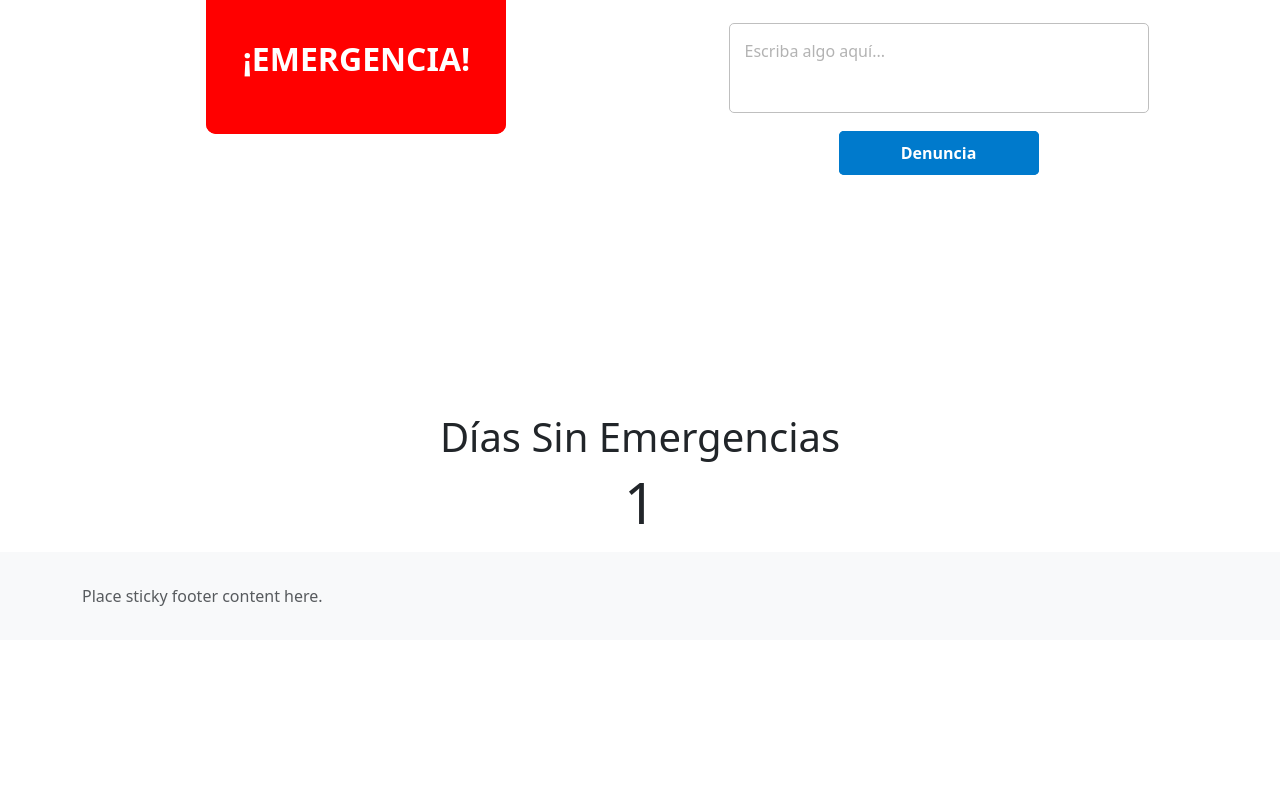
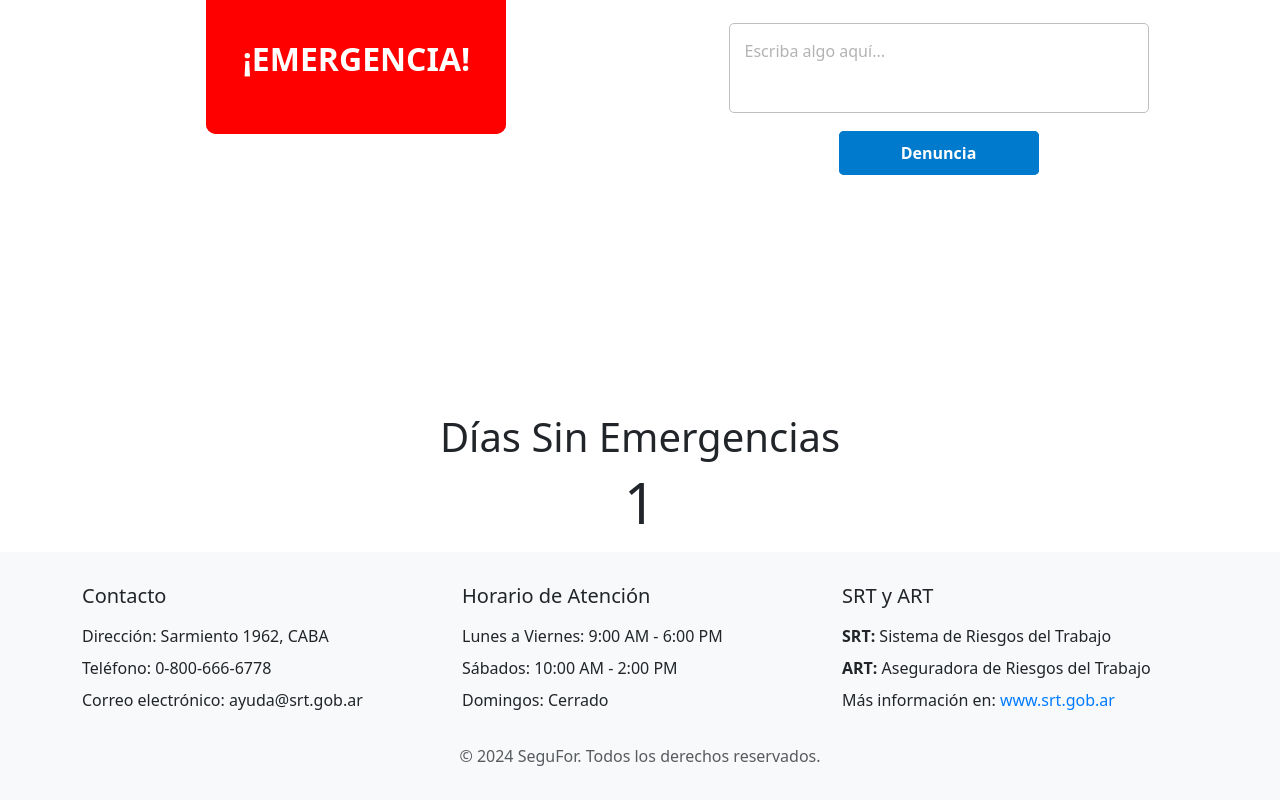
Before and after one commit to PseinTeam/Proyecto-Hackathon, a React (Vite) app in the folder FrontEnd/: page / in a window 1280 px wide. Shown: the part 905-1705 px from the top of the page. Before the commit the page ends 1545 px from the top, so only its background shows below. Built offline with nearby package versions, Linux system fonts and the light colour scheme; no server answers.

Commit message:
Se realizaron cambios en el footer para agregar informacion de la art y srt

```diff
--- a/FrontEnd/public/css/components/Footer.css
+++ b/FrontEnd/public/css/components/Footer.css
@@ -6,3 +6,24 @@ footer {
   background-color: #f8f9fa; /* Puedes personalizar el color de fondo */
   padding: 1rem 0;
 }
+.footer {
+  background-color: #f8f9fa;
+  color: #212529;
+}
+
+.footer h5 {
+  margin-bottom: 1rem;
+}
+
+.footer p {
+  margin: 0.5rem 0;
+}
+
+.footer a {
+  color: #007bff;
+  text-decoration: none;
+}
+
+.footer a:hover {
+  text-decoration: underline;
+}
--- a/FrontEnd/src/components/Footer/Footer.jsx
+++ b/FrontEnd/src/components/Footer/Footer.jsx
@@ -1,14 +1,39 @@
 import React from "react";
 import "../../../public/css/components/Footer.css";
+import { Container, Row, Col } from "react-bootstrap";
 
 export const Footer = () => {
   return (
     <footer className="footer mt-auto py-3 bg-body-tertiary">
-      <div className="container">
-        <span className="text-body-secondary">
-          Place sticky footer content here.
-        </span>
-      </div>
+      <Container>
+        <Row>
+          <Col md={4}>
+            <h5>Contacto</h5>
+            <p>Dirección: Sarmiento 1962, CABA</p>
+            <p>Teléfono: 0-800-666-6778</p>
+            <p>Correo electrónico: ayuda@srt.gob.ar</p>
+
+
+
+
+          </Col>
+          <Col md={4}>
+            <h5>Horario de Atención</h5>
+            <p>Lunes a Viernes: 9:00 AM - 6:00 PM</p>
+            <p>Sábados: 10:00 AM - 2:00 PM</p>
+            <p>Domingos: Cerrado</p>
+          </Col>
+          <Col md={4}>
+            <h5>SRT y ART</h5>
+            <p><strong>SRT:</strong> Sistema de Riesgos del Trabajo</p>
+            <p><strong>ART:</strong> Aseguradora de Riesgos del Trabajo</p>
+            <p>Más información en: <a href="https://www.srt.gob.ar" target="_blank" rel="noopener noreferrer">www.srt.gob.ar</a></p>
+          </Col>
+        </Row>
+        <div className="text-center mt-4">
+          <span className="text-body-secondary">© 2024 SeguFor. Todos los derechos reservados.</span>
+        </div>
+      </Container>
     </footer>
   );
 };
```
